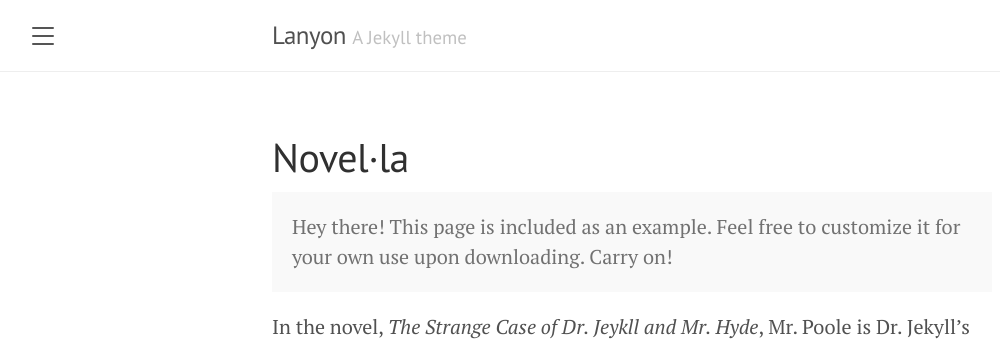
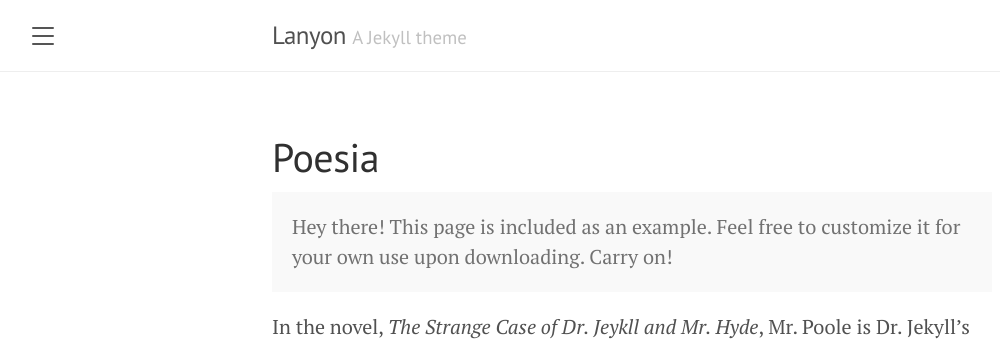
Before and after one commit to joan-medina-roca/blog-jmr-literatura, a Jekyll site: the page built from poesia.md, in a window 1280 px wide. Shown: the top 341 px of the page, without its empty margins (8-1008 px from the left). Built offline with Jekyll 4.4.1, drawn with Linux system fonts in a browser that asks for light colours.

Commit message:
poesia.md: changed

```diff
--- a/poesia.md
+++ b/poesia.md
@@ -1,6 +1,6 @@
 ---
 layout: page
-title: Novel·la
+title: Poesia
 ---
 
 <p class="message">
```
